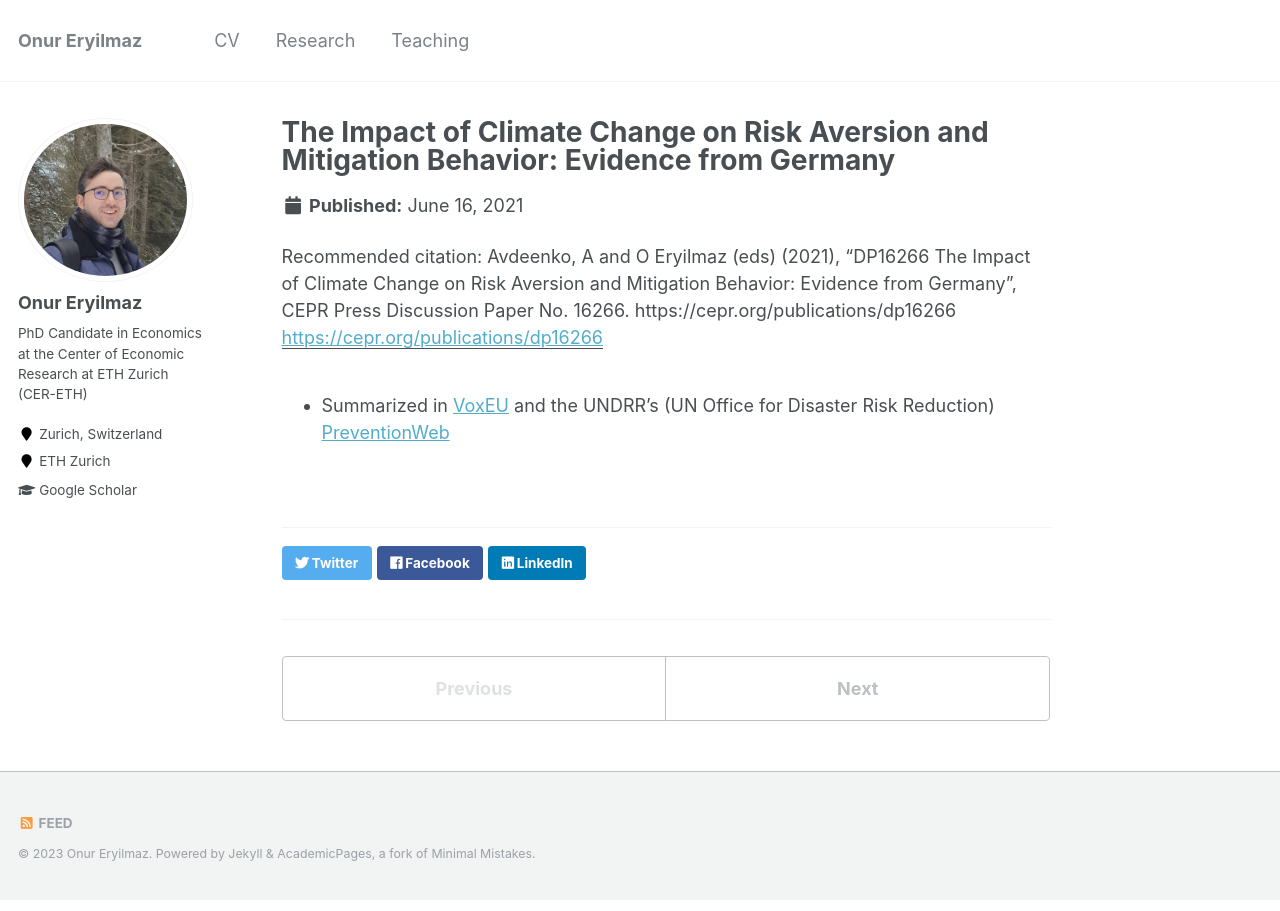
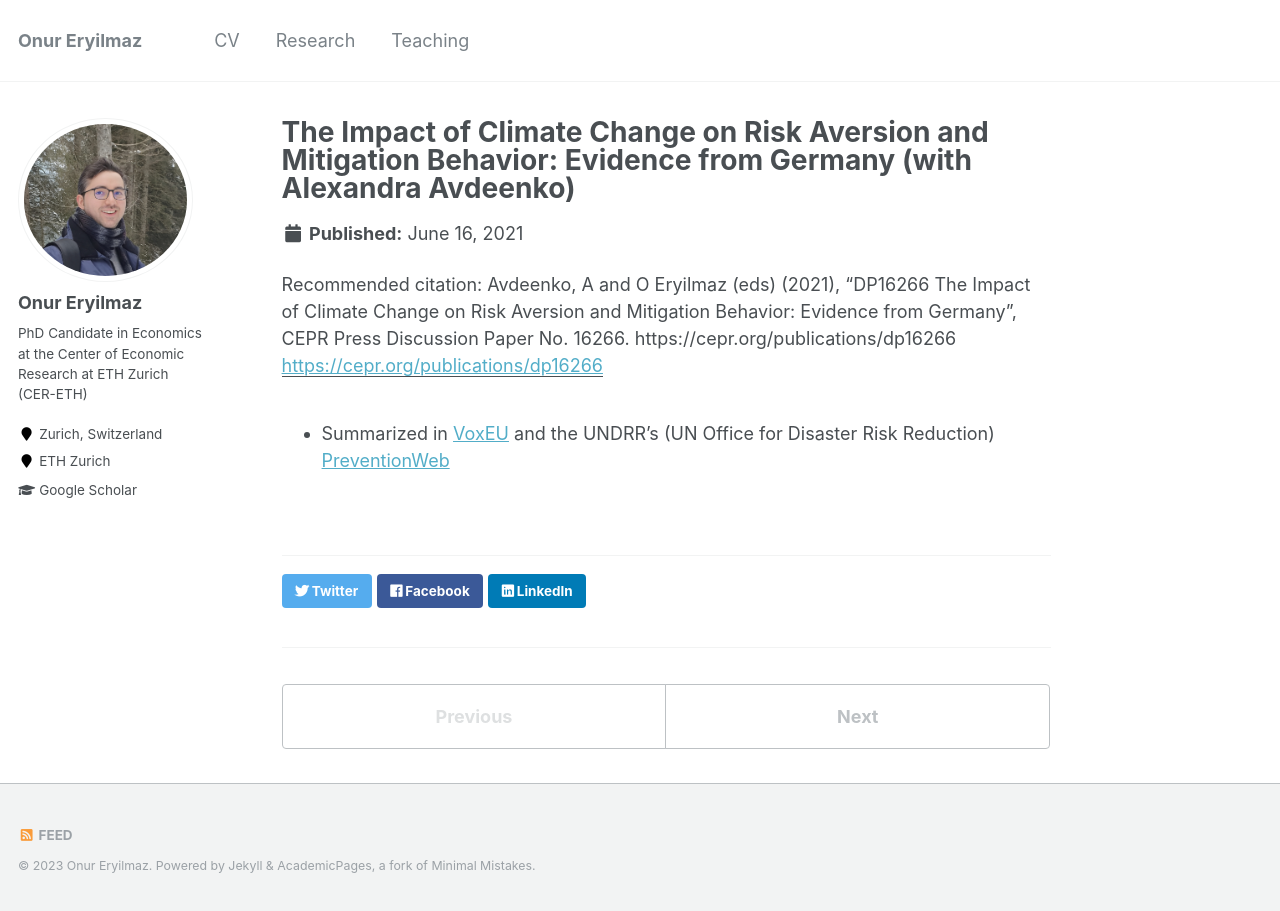
Before and after one commit to oeryilmaz/oeryilmaz.github.io, a Jekyll site: the page built from _publications/2009-10-01-paper-title-number-1.md, in a window 1280 px wide. Built offline with Jekyll 4.4.1, drawn with Linux system fonts in a browser that asks for light colours.

Commit message:
Update 2009-10-01-paper-title-number-1.md

```diff
--- a/_publications/2009-10-01-paper-title-number-1.md
+++ b/_publications/2009-10-01-paper-title-number-1.md
@@ -1,5 +1,5 @@
 ---
-title: 'The Impact of Climate Change on Risk Aversion and Mitigation Behavior: Evidence from Germany'
+title: 'The Impact of Climate Change on Risk Aversion and Mitigation Behavior: Evidence from Germany (with Alexandra Avdeenko)'
 collection: publications
 permalink: /publication/2009-10-01-paper-title-number-1
 excerpt: 'This paper investigates whether the 2013 floods in Germany affected risk preferences and mitigation behavior, using a representative, longitudinal data set. Exploiting the circumstance that this weather phenomenon was unanticipated, we provide robust evidence that flood exposure had a depressing impact on individual willingness to take risks. The effect size corresponds to a 4.85 percent reduction from the pre-treatment mean, varies between men and women, and is detectable up to five years after the shock. We show that this change is mediated by changes in well-being. Moreover, we discuss whether these changes in risk aversion may eventually reduce the costly moral hazard problem in climate change mitigation policies. In particular, we document that selection on risk aversion leads to a higher uptake in life insurances in high-risk areas.'
```
